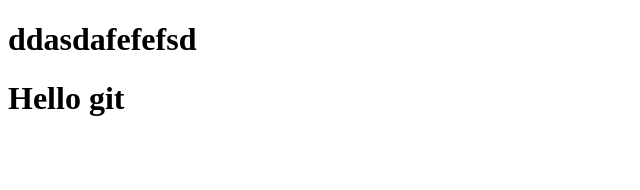
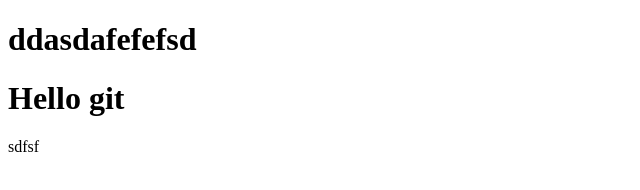
Before and after one commit to exlinemedia/testgit, a plain HTML site: page index.html in a window 1280 px wide. Shown: the full height of the page, 0-640 px from the left. Drawn offline with Linux system fonts and the light colour scheme.

Commit message:
who commit in git

```diff
--- a/index.html
+++ b/index.html
@@ -7,5 +7,6 @@
 <body>
     <h1>ddasdafefefsd</h1>
 	<h1>Hello git</h1>
+	<p>sdfsf</p>
 </body>
 </html>
```
